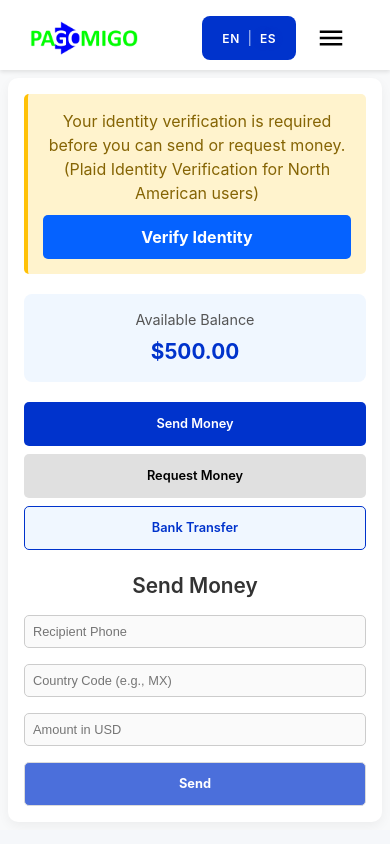
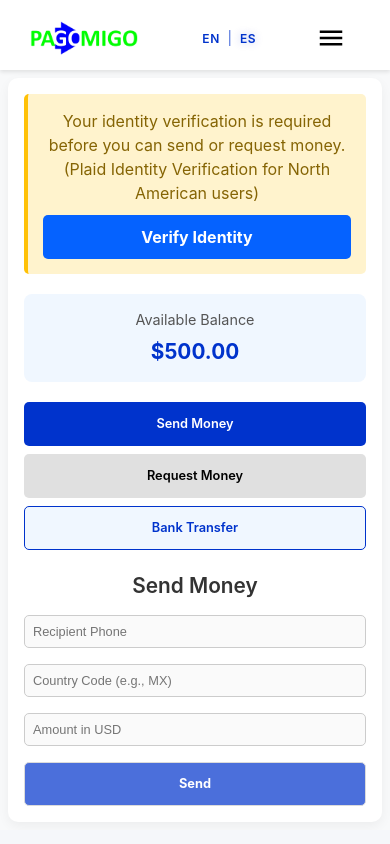
Before and after one commit to silverfoxmediaco/pagomigoreact, a React (Create React App) app: page /moneymover in a window 390 px wide. Shown: the top 844 px of the page. Built offline with nearby package versions, Linux system fonts and the light colour scheme; no server answers.

Commit message:
styled translation toggle

```diff
--- a/src/styles/LanguageSwitcher.css
+++ /dev/null
@@ -1,70 +0,0 @@
-/* src/components/LanguageSwitcher.css */
-.language-switcher {
-    background: none;
-    border: 2px solid rgba(255, 255, 255, 0.3);
-    border-radius: 20px;
-    padding: 6px 12px;
-    cursor: pointer;
-    transition: all 0.3s ease;
-    backdrop-filter: blur(10px);
-    background-color: rgba(255, 255, 255, 0.1);
-  }
-
-  .language-switcher:hover {
-    border-color: rgba(255, 255, 255, 0.6);
-    background-color: rgba(255, 255, 255, 0.2);
-    transform: translateY(-1px);
-  }
-
-  .language-toggle {
-    display: flex;
-    align-items: center;
-    gap: 8px;
-  }
-
-  .lang-option {
-    font-size: 12px;
-    font-weight: 600;
-    color: rgba(255, 255, 255, 0.7);
-    transition: color 0.3s ease;
-    letter-spacing: 0.5px;
-  }
-
-  .lang-option.active {
-    color: #ffffff;
-    text-shadow: 0 0 8px rgba(255, 255, 255, 0.5);
-  }
-
-  .separator {
-    color: rgba(255, 255, 255, 0.4);
-    font-weight: 300;
-  }
-
-  /* Mobile responsiveness */
-  @media (max-width: 768px) {
-    .language-switcher {
-      padding: 4px 8px;
-      border-radius: 15px;
-    }
-
-    .lang-option {
-      font-size: 11px;
-    }
-
-    .language-toggle {
-      gap: 6px;
-    }
-  }
-
-  /* Dark theme support if needed */
-  @media (prefers-color-scheme: dark) {
-    .language-switcher {
-      border-color: rgba(255, 255, 255, 0.2);
-      background-color: rgba(0, 0, 0, 0.3);
-    }
-
-    .language-switcher:hover {
-      border-color: rgba(255, 255, 255, 0.4);
-      background-color: rgba(0, 0, 0, 0.5);
-    }
-  }
--- a/src/styles/Navigation.css
+++ b/src/styles/Navigation.css
@@ -27,7 +27,6 @@
   text-decoration: none;
 }
 
-/* Language switcher in the center */
 .language-switcher {
   justify-self: end;
   border: none;
@@ -72,6 +71,7 @@
   cursor: pointer;
   display: block;
   object-fit: contain;
+  margin-left: 20px;
 }
 
 .close-btn {
@@ -145,11 +145,42 @@
   color: #ff3b30;
 }
 
+/* Mobile styles - screens smaller than 768px */
+@media (max-width: 767px) {
+  .language-switcher {
+    background-color: transparent;
+
+  }
+
+  .language-toggle {
+    background-color: transparent;
+    color: #0033cc;
+  }
+
+  .lang-option {
+    color: #0033cc;
+  }
+
+  .lang-option.active {
+    color: #0033cc;
+    text-shadow: 0 0 8px rgba(0, 51, 204, 0.3);
+  }
+
+  .separator {
+    color: #0033cc;
+  }
+}
+
 /* Responsive tweaks */
-@media (min-width: 768px) {
+@media (min-width: 767px) {
   .main-header {
     padding: 1rem 2rem;
-    gap: 30px;
+    gap: 20px;
+  }
+
+  .language-switcher {
+    justify-self: end;
+    border: none;
   }
 
   .language-toggle {
@@ -164,7 +195,7 @@
   .lang-option {
     font-size: 12px;
     font-weight: 600;
-    color: white;
+    color: rgb(18, 251, 18);
     transition: color 0.3s ease;
     letter-spacing: 0.5px;
   }
```
